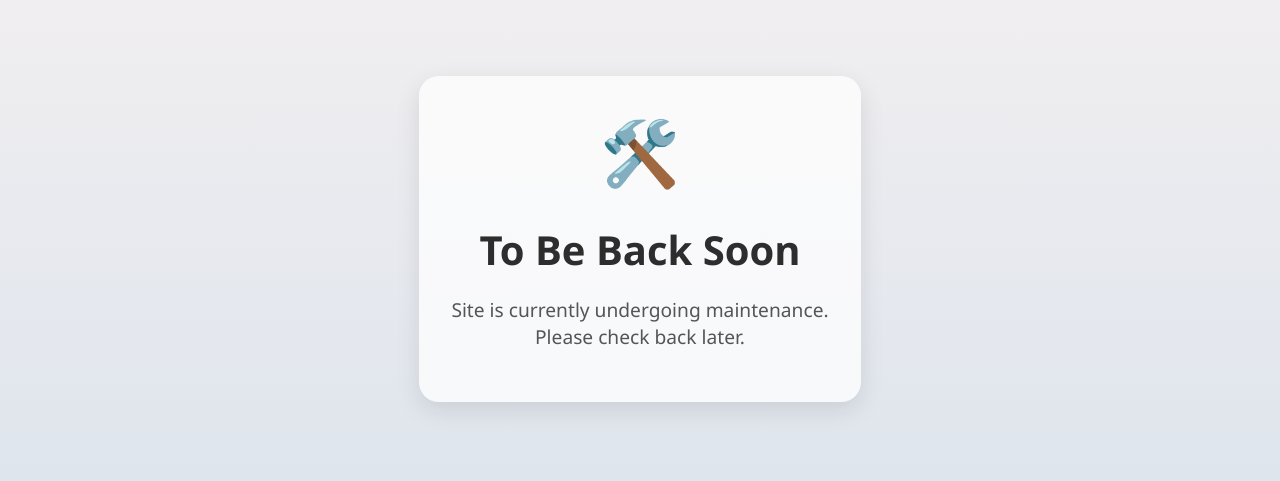
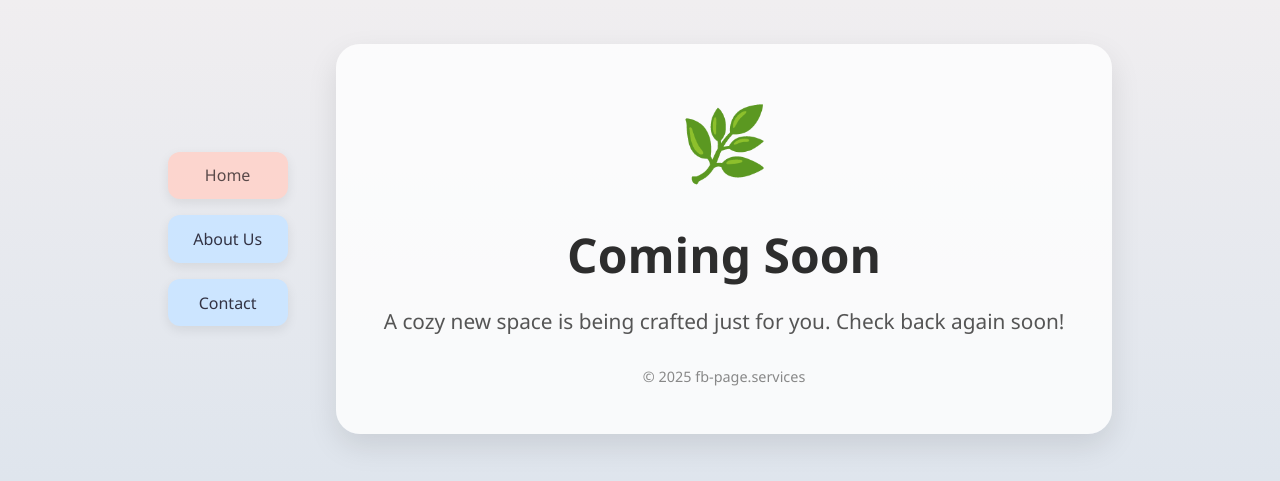
Before and after one commit to ledaleda777/silver-meme, a plain HTML site: page index.html in a window 1280 px wide. Shown: the part 161-642 px from the top of the page. Drawn offline with Linux system fonts and the light colour scheme.

Commit message:
Update index.html

```diff
--- a/index.html
+++ b/index.html
@@ -8,68 +8,134 @@
   window.dataLayer = window.dataLayer || [];
   function gtag(){dataLayer.push(arguments);}
   gtag('js', new Date());
-
   gtag('config', 'G-D0XEP8DS18');
 </script>
 
 <meta charset="UTF-8" />
 <meta name="viewport" content="width=device-width, initial-scale=1.0"/>
-  <title>Down for Maintenance</title>
+<title>Coming Soon</title>
+
 <style>
   body {
     margin: 0;
     padding: 0;
     background: linear-gradient(to bottom, #f6f1f1, #d9e2ec);
     font-family: 'Segoe UI', Tahoma, Geneva, Verdana, sans-serif;
+    color: #3a3a3a;
+    text-align: center;
+    height: 100vh;
     display: flex;
     justify-content: center;
     align-items: center;
-      height: 100vh;
-      color: #3a3a3a;
-      text-align: center;
+  }
+
+  .layout {
+    display: flex;
+    align-items: center;
+    gap: 3rem;
+    padding: 1rem;
+  }
+
+  .side-buttons {
+    display: flex;
+    flex-direction: column;
+    gap: 1rem;
+  }
+
+.side-buttons a {
+  text-decoration: none;
+  padding: 0.8rem 1.6rem; /* Slightly wider padding */
+  border-radius: 12px;
+  font-weight: 500;
+  transition: all 0.3s ease;
+  box-shadow: 0 4px 12px rgba(0,0,0,0.08);
+  white-space: nowrap; /* Prevent line breaks */
+}
+
+
+  .side-buttons a:hover {
+    transform: translateY(-2px);
+    opacity: 0.95;
+  }
+
+  .home-btn {
+    background-color: #fcd5ce; /* soft pink */
+    color: #5a4a4a;
+  }
+
+  .blue-btn {
+    background-color: #cce5ff; /* soft blue */
+    color: #334;
   }
 
   .container {
-      max-width: 600px;
-      padding: 2rem;
-      background-color: rgba(255, 255, 255, 0.75);
-      border-radius: 20px;
-      box-shadow: 0 8px 24px rgba(0, 0, 0, 0.1);
+    width: 100%;
+    max-width: 700px;
+    padding: 3rem;
+    background-color: rgba(255, 255, 255, 0.8);
+    border-radius: 24px;
+    box-shadow: 0 12px 30px rgba(0, 0, 0, 0.1);
   }
 
   h1 {
-      font-size: 2.5rem;
-      margin-bottom: 1rem;
+    font-size: 3rem;
+    margin-bottom: 1.2rem;
     color: #2d2d2d;
   }
 
   p {
-      font-size: 1.2rem;
+    font-size: 1.3rem;
     color: #555;
+    margin-bottom: 2rem;
   }
 
   .icon {
-      font-size: 4rem;
+    font-size: 4.5rem;
     margin-bottom: 1rem;
   }
 
-    @media (max-width: 600px) {
-      h1 {
-        font-size: 2rem;
+  footer {
+    font-size: 0.9rem;
+    color: #888;
   }
 
-      p {
-        font-size: 1rem;
+  @media (max-width: 768px) {
+    .layout {
+      flex-direction: column;
+      gap: 2rem;
     }
+
+.side-buttons  {
+  text-decoration: none;
+  padding: 0.8rem 1.6rem; /* Slightly wider padding */
+  border-radius: 12px;
+  font-weight: 500;
+  transition: all 0.3s ease;
+  box-shadow: 0 4px 12px rgba(0,0,0,0.08);
+  white-space: nowrap; /* Prevent line breaks */
+}
+
   }
 </style>
 </head>
 <body>
+
+  <div class="layout">
+    <!-- Side Buttons -->
+    <div class="side-buttons">
+      <a href="index.html" class="home-btn">Home</a>
+      <a href="about.html" class="blue-btn">About Us</a>
+      <a href="contact.html" class="blue-btn">Contact</a>
+    </div>
+
+    <!-- Cozy Content Box -->
     <div class="container">
-    <div class="icon">🛠️</div>
-    <h1>To Be Back Soon</h1>
-    <p>Site is currently undergoing maintenance.<br>
-       Please check back later. </p>
+      <div class="icon">🌿</div>
+      <h1>Coming Soon</h1>
+      <p>A cozy new space is being crafted just for you. Check back again soon!</p>
+      <footer>© 2025 fb-page.services</footer>
     </div>
+  </div>
+
 </body>
 </html>
```
Lines whose indentation alone changed are shown as unchanged.
